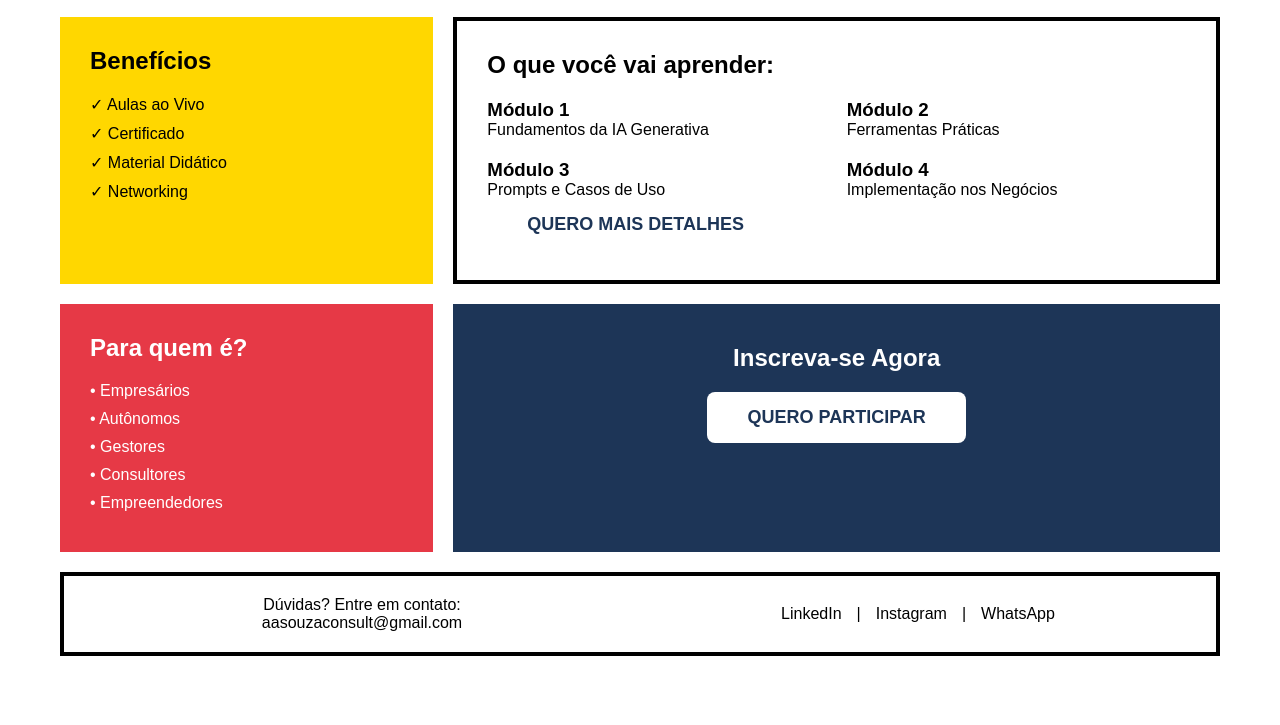
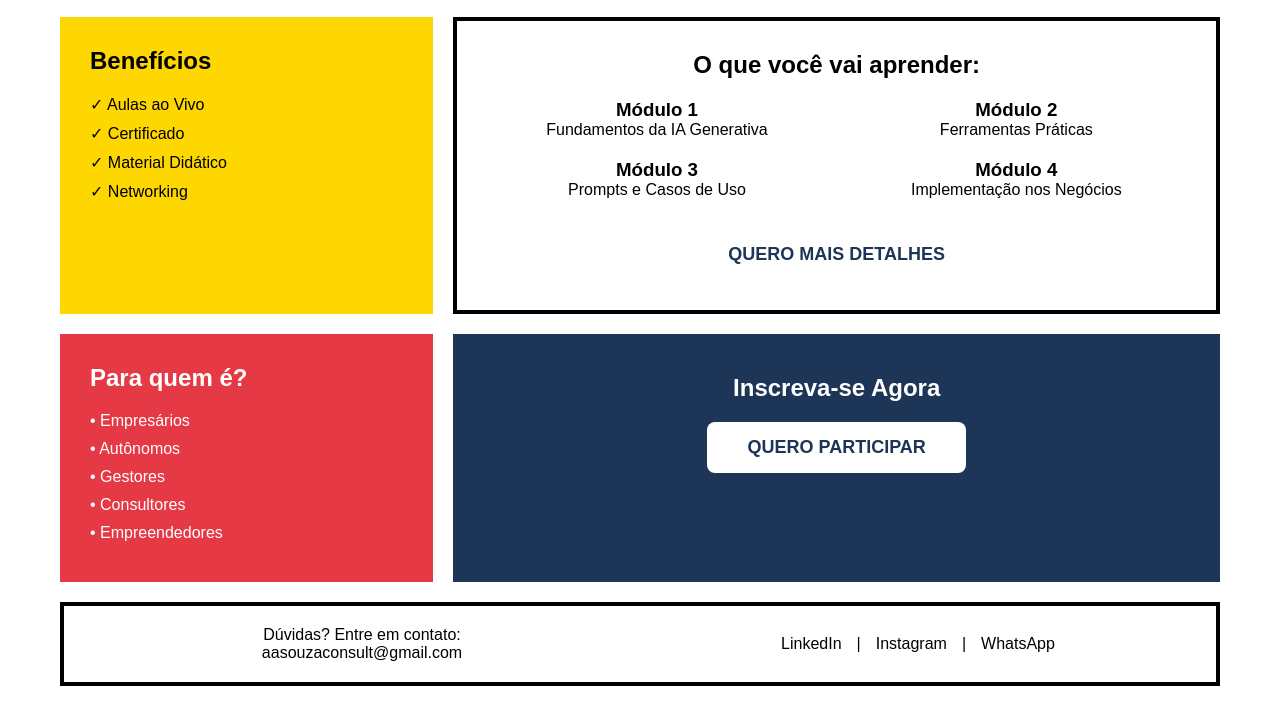
Before and after one commit to aasouzaconsult/IA-Generativa-para-Negocio, a plain HTML site: page index.html in a window 1280 px wide. Shown: the part 177-902 px from the top of the page. Before the commit the page ends 873 px from the top, so only its background shows below. Drawn offline with Linux system fonts and the light colour scheme.

Commit message:
index.html

```diff
--- a/index.html
+++ b/index.html
@@ -51,6 +51,7 @@
             grid-column: span 8;
             border: 4px solid black;
             padding: 30px;
+            text-align: center; /* Centraliza todo o conteúdo */
         }
 
         .audience {
@@ -186,9 +187,12 @@
                     </div>
                 </div>
 
-                <button class="button" onclick="window.open('https://forms.gle/VoCJ7GMTq5AeP2oR9', '_blank');">
-                   QUERO MAIS DETALHES
-                </button>
+                <!-- Botão centralizado -->
+                <div style="margin-top: 30px;">
+                    <button class="button" onclick="window.location.href='conteudo.html';">
+                        QUERO MAIS DETALHES
+                    </button>
+                </div>
             </div>
 
             <!-- Público-alvo -->
```
